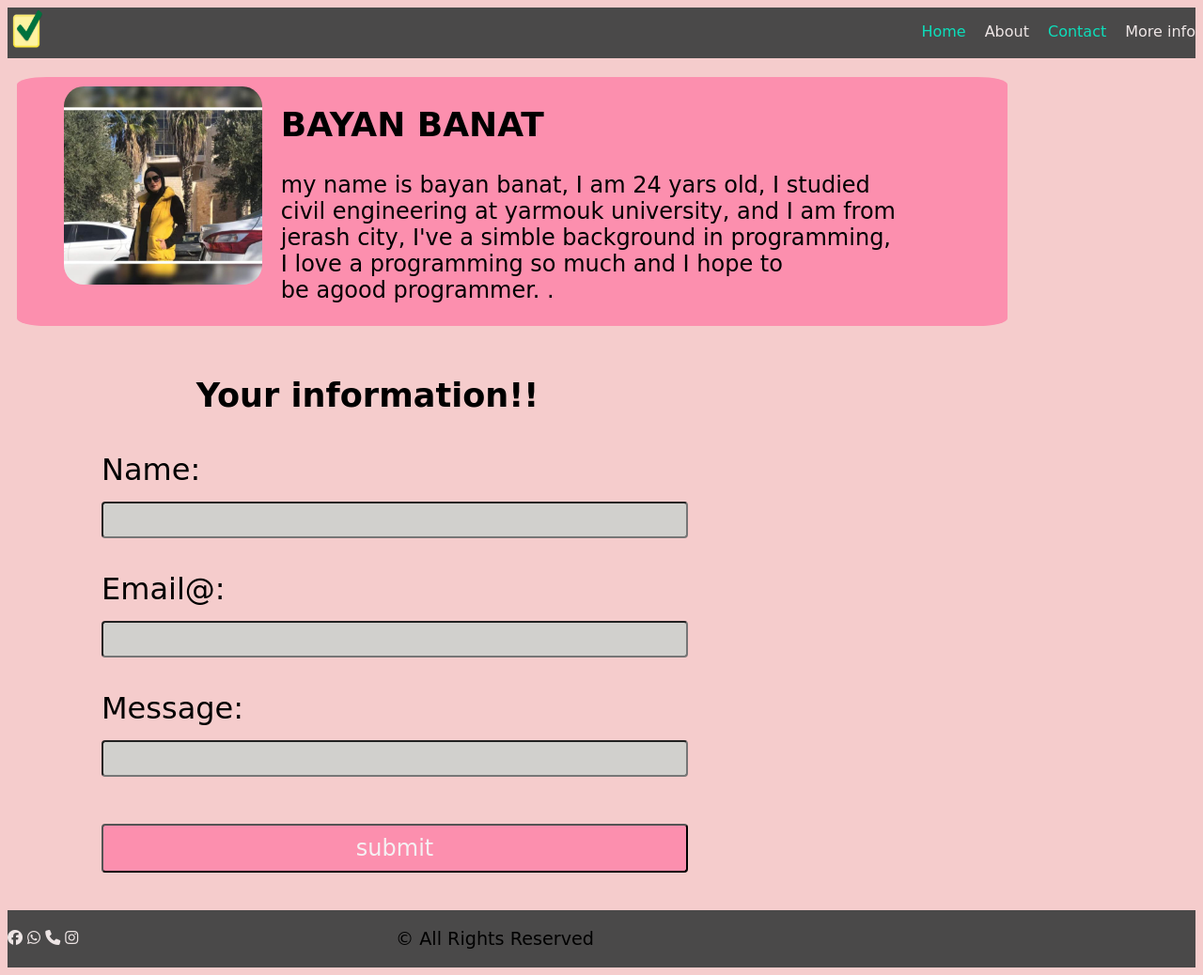
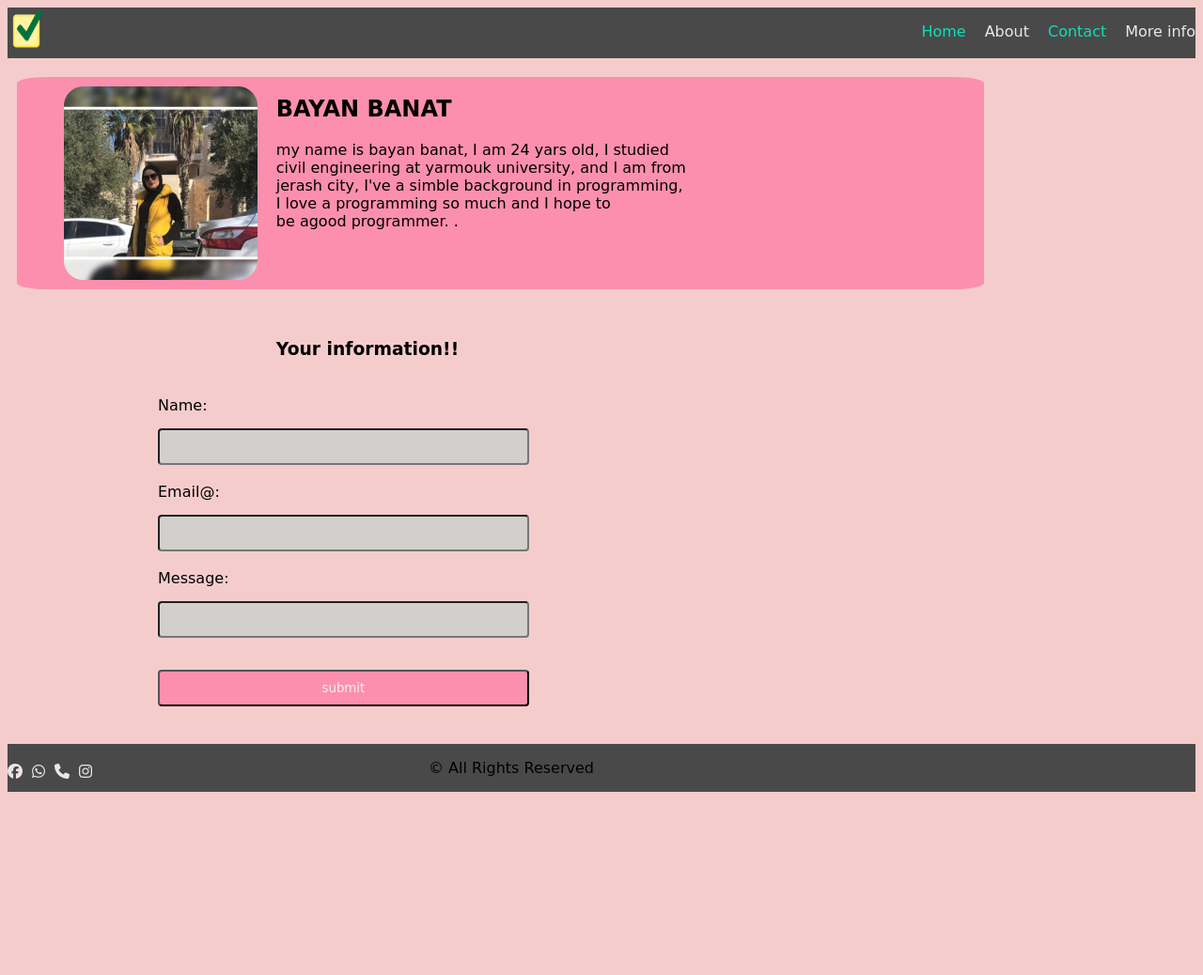
Before and after one commit to BayanBanat/todo-project, a plain HTML site: page about.html in a window 1280 px wide. Shown: the whole page at 94% size. After the commit the page ends 851 px from the top, so only its background shows below. Drawn offline with Linux system fonts and the light colour scheme; a web font is replaced by a local one.

Commit message:
new bransh2

```diff
--- a/about.html
+++ b/about.html
@@ -39,9 +39,11 @@
     </header>
 
     <main>
-       <section class="two">
+        <section class="two">
+
 
             <img src="image/111.jpg" class="img1">
+
 
 <section class="one">
         <h2> BAYAN BANAT</h2>
@@ -68,7 +70,7 @@
                 <label>Message:</label>
                 <input >
                 <br>
-                <button><a style = "color: rgb(245, 241, 243) ;font-size: x-large;" href="submit">submit</a></button>
+                <button><a style = "color: rgb(245, 241, 243) ;" href="submit">submit</a></button>
             </form>
 
 
--- a/styleAbout.css
+++ b/styleAbout.css
@@ -73,13 +73,10 @@ a:active {
 
 .two {
     display: flex;
-    /* justify-content: space-around; */
-    /* align-content:start; */
+
     background-color: #fc8fae;
-    /* margin:  50px 120px; */
     justify-content: flex-start;
-
-    margin: 20px 200px 0px 10px;
+    margin: 20px 225px 0px 10px;
     border-radius: 3%;
 
 }
@@ -100,29 +97,29 @@ a:active {
 }
 
 .one {
-    font-size: x-large;
     margin-left: 20px;
 
 }
 
 .three {
 
-    font-size: 30px;
+    /* font-size: 30px; */
     text-align: center;
     padding-right: 190px;
 }
 
-h3{
+h3 {
     margin-right: 308px;
     margin-top: 53px;
 }
+
 form {
     display: flex;
     flex-direction: column;
     /* align-self: flex-start; */
     /* background-color: #938f92; */
     margin: 40px 350px;
-    margin-left: 100px;
+    margin-left: 160px;
 
 
 
@@ -138,8 +135,8 @@ button {
 
 input,
 button {
-    padding: 10px 20px;
-    width: 100%;
+    padding: 10px 70px;
+    width: 70%;
     box-sizing: border-box;
     border-radius: 4px;
     margin-top: 15px;
@@ -147,17 +144,17 @@ button {
 
 label {
     display: flex;
-    font-size: 2rem;
+    /* font-size: 1.5rem; */
     /* background-color: #6b5f66;  */
 }
 
 input {
-display: flex;
+    display: flex;
     background-color: #d1d0cd;
 }
 
 button {
-display: flex;
+    display: flex;
     justify-content: center;
     background-color: #fc8fae;
 
@@ -174,15 +171,15 @@ footer {
 }
 
 .c2 {
-
-    font-size: larger;
+    display: flex;
+    /* font-size: larger; */
     margin-right: 40rem;
 
 
 }
 
 .c1 {
-
+    display: flex;
     gap: 10px;
     margin-top: 20px;
 
```
Also changed, not shown: app.js (+20 -2 lines).
